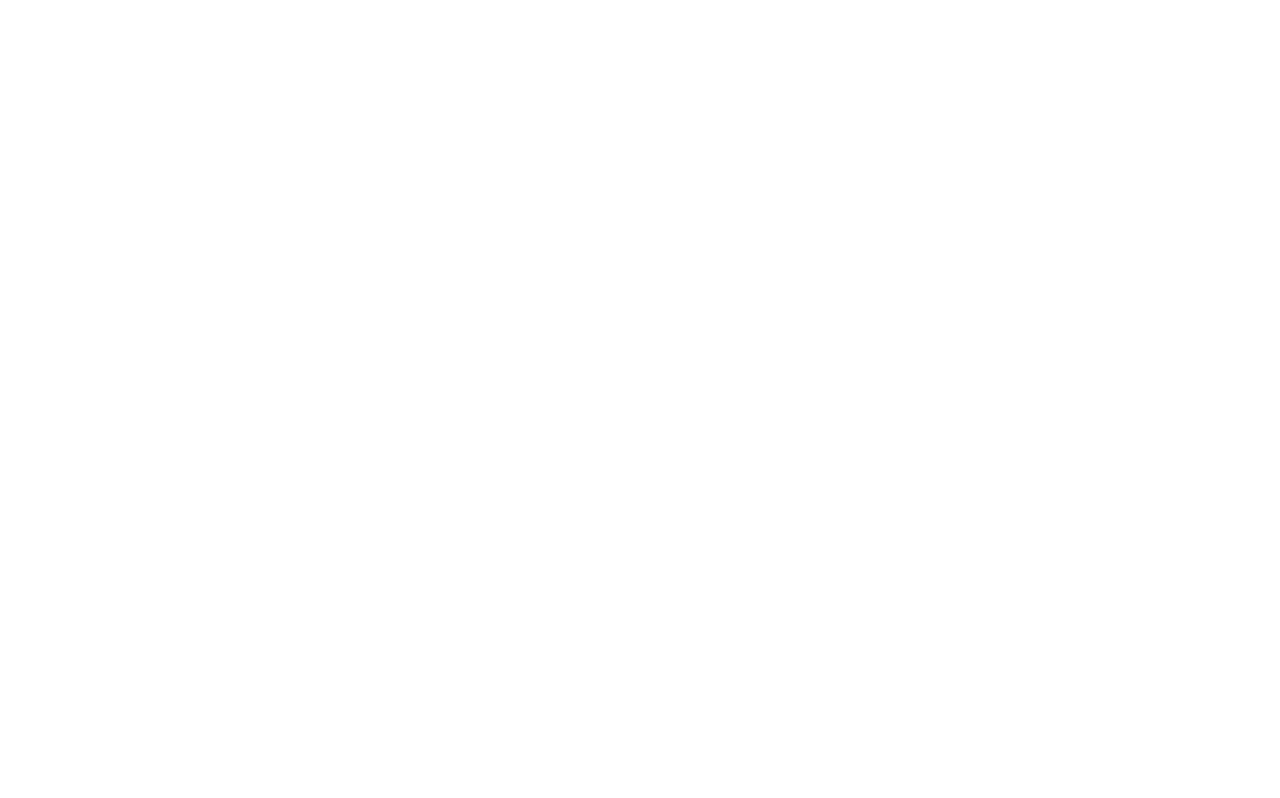
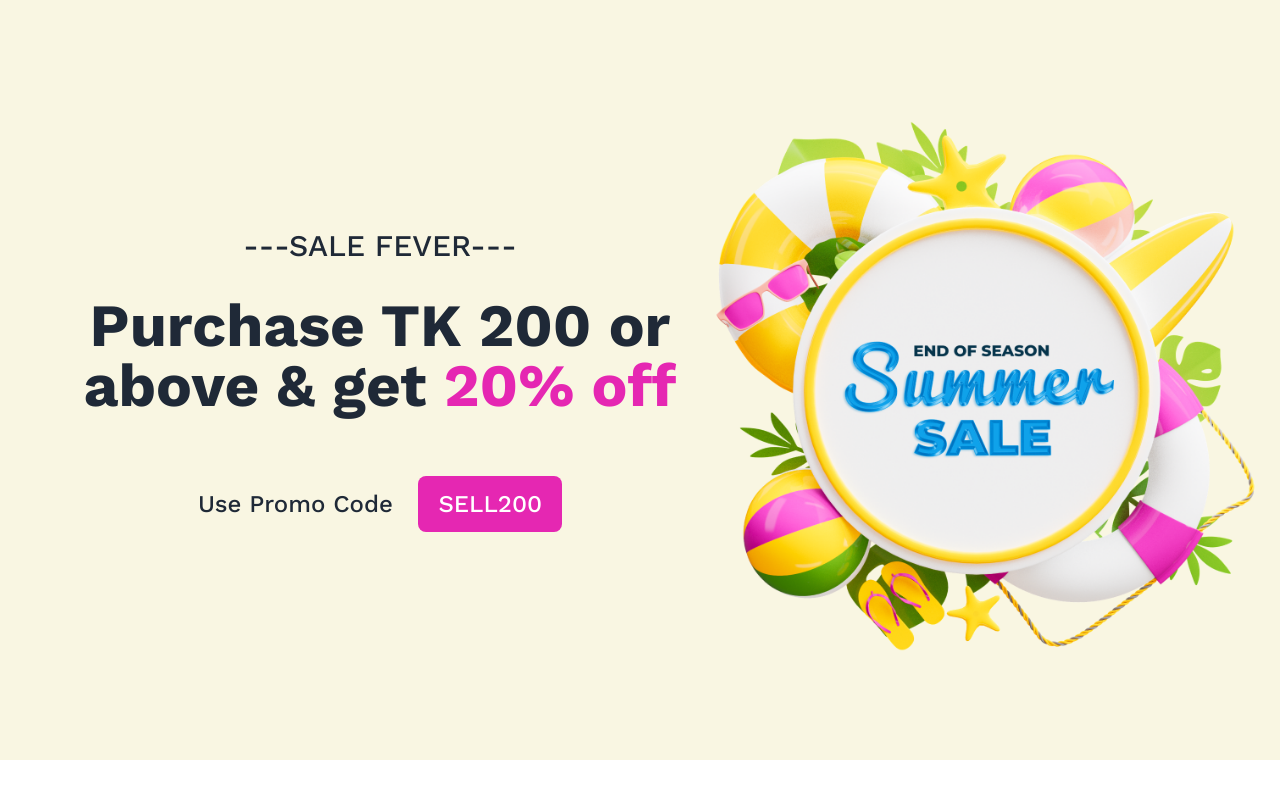
Before and after one commit to tanvir0908/summer-sale-ecommarce, a plain HTML site: page index.html in a window 1280 px wide. Drawn offline with nearby package versions, Linux system fonts and the light colour scheme.

Commit message:
Hero Section Completed

```diff
--- a/index.html
+++ b/index.html
@@ -1,5 +1,5 @@
 <!DOCTYPE html>
-<html lang="en">
+<html lang="en" data-theme="light">
   <head>
     <meta charset="UTF-8" />
     <meta name="viewport" content="width=device-width, initial-scale=1.0" />
@@ -16,14 +16,35 @@
       href="./images/Summer 1.png"
       type="image/x-icon"
     />
+    <!-- CSS Link -->
+    <link rel="stylesheet" href="./styles/style.css" />
     <!-- Website Title -->
     <title>Summer Sale</title>
   </head>
   <body>
     <header>
       <!-- Header Section -->
-      <section>
-        <div></div>
+      <section class="bg-[#F9F6E2] py-20">
+        <div class="flex items-center">
+          <div class="flex-1 text-center ml-20">
+            <h3 class="text-3xl font-medium">---SALE FEVER---</h3>
+            <h1 class="text-6xl font-bold my-8">
+              Purchase TK 200 or <br />
+              above & get <span class="text-[#E527B2]">20% off</span>
+            </h1>
+            <p class="text-2xl font-medium inline-block mt-10">
+              Use Promo Code
+            </p>
+            <button
+              class="text-2xl text-white ml-5 rounded-lg font-medium py-3 px-5 bg-[#E527B2]"
+            >
+              SELL200
+            </button>
+          </div>
+          <div class="flex-1">
+            <img src="./images/Summer 1.png" alt="" />
+          </div>
+        </div>
       </section>
     </header>
   </body>
--- /dev/null
+++ b/styles/style.css
@@ -0,0 +1,8 @@
+/* Google Fonts */
+@import url("https://fonts.googleapis.com/css2?family=Work+Sans:wght@300;400;500;600;700;800;900&display=swap");
+* {
+  margin: 0;
+  padding: 0;
+  box-sizing: border-box;
+  font-family: Work Sans;
+}
```
Also changed, not shown: tailwind.config.js (added, +8 -0 lines).
